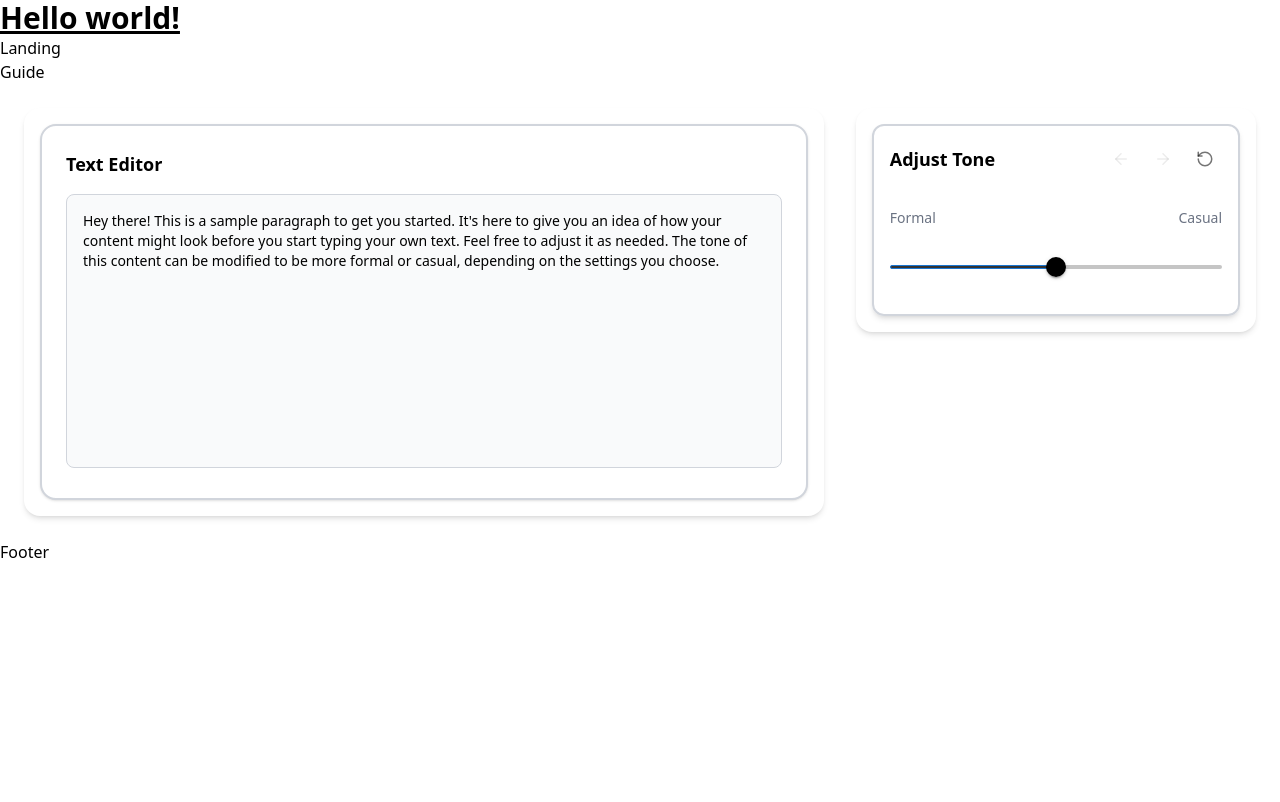
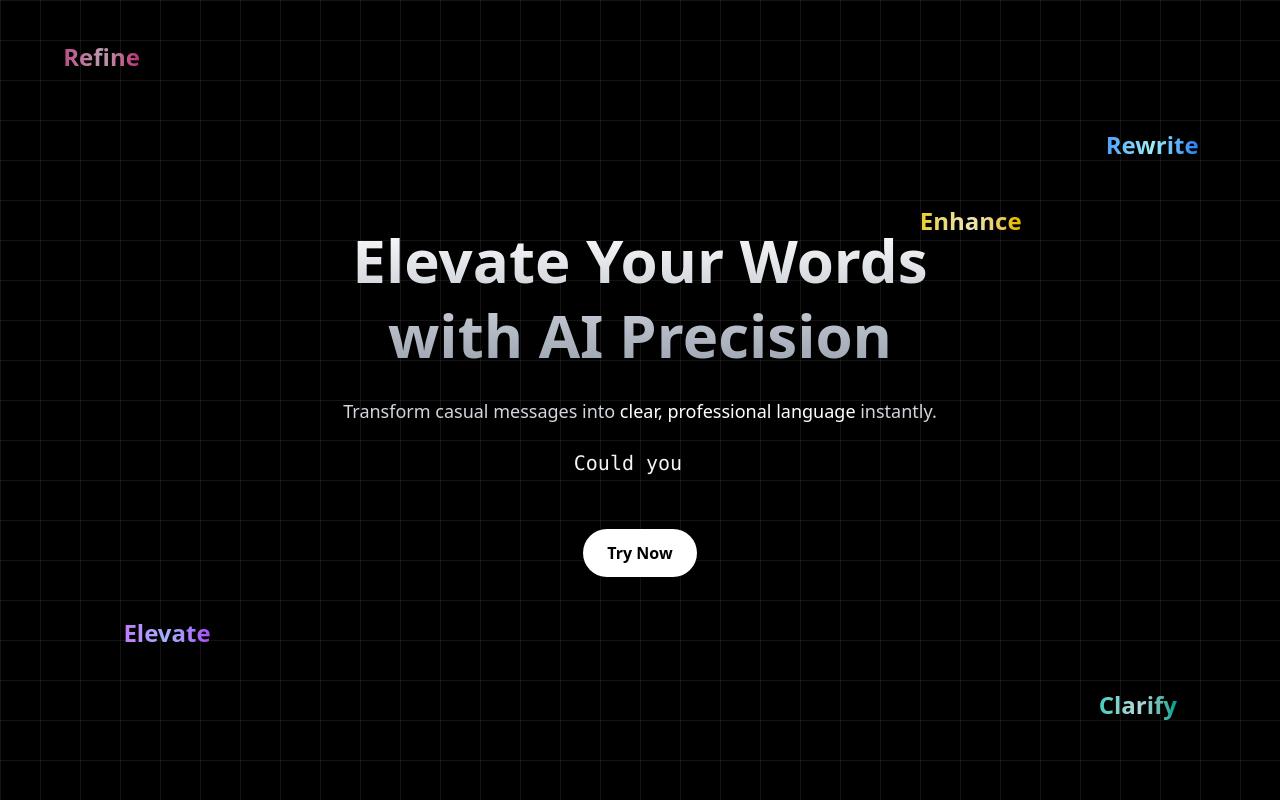
Before and after one commit to isid555/ToneSlider, a React (Vite) app: page / in a window 1280 px wide. Shown: the top 802 px of the page. Built offline with nearby package versions, Linux system fonts and the light colour scheme; no server answers.

Commit message:
feat : Landing Page commit

```diff
--- a/package.json
+++ b/package.json
@@ -15,9 +15,11 @@
     "@mui/material": "^7.0.2",
     "@tailwindcss/vite": "^4.1.5",
     "dotenv": "^16.5.0",
+    "framer-motion": "^12.9.4",
     "lucide-react": "^0.503.0",
     "react": "^19.0.0",
     "react-dom": "^19.0.0",
+    "react-simple-typewriter": "^5.0.1",
     "sonner": "^2.0.3",
     "tailwindcss": "^4.1.5"
   },
--- a/src/App.jsx
+++ b/src/App.jsx
@@ -8,9 +8,6 @@ function App() {
 
     return(
         <div>
-            <div className="text-3xl font-bold underline">
-                Hello world!
-            </div>
             <Toaster/>
                 <Landing/>
                 <Guide/>
--- a/src/pages/Landing.jsx
+++ b/src/pages/Landing.jsx
@@ -1,7 +1,81 @@
-export function Landing(){
-    return(
-        <div>
-            Landing
+import { motion } from 'framer-motion';
+import { Typewriter } from 'react-simple-typewriter';
+
+export function Landing() {
+    return (
+        <div className="relative min-h-screen bg-black overflow-hidden text-white px-6 py-24 flex items-center justify-center">
+            <div
+                className="absolute inset-0 z-0 bg-black"
+                style={{
+                    backgroundImage: `
+                        linear-gradient(to right, rgba(255,255,255,0.08) 1px, transparent 1px),
+                        linear-gradient(to bottom, rgba(255,255,255,0.08) 1px, transparent 1px)
+                    `,
+                    backgroundSize: '40px 40px'
+                }}
+            />
+
+            {[
+                { word: "Refine", top: "5%", left: "5%", gradient: "from-pink-400 via-pink-200 to-pink-500" },
+                { word: "Rewrite", top: "15%", right: "6%", gradient: "from-blue-400 via-cyan-200 to-blue-500" },
+                { word: "Elevate", bottom: "20%", left: "10%", gradient: "from-purple-400 via-indigo-300 to-purple-500" },
+                { word: "Enhance", top: "25%", right: "20%", gradient: "from-yellow-300 via-yellow-100 to-yellow-400" },
+                { word: "Clarify", bottom: "10%", right: "8%", gradient: "from-teal-300 via-cyan-100 to-teal-500" },
+            ].map((item, idx) => (
+                <motion.div
+                    key={idx}
+                    className={`absolute text-lg md:text-2xl font-semibold pointer-events-none drop-shadow-lg bg-gradient-to-r ${item.gradient} bg-clip-text text-transparent`}
+                    style={{ ...item, animationDelay: `${idx * 0.4}s` }}
+                    animate={{
+                        y: [0, -10, 0, 10, 0],
+                        x: [0, 5, 0, -5, 0],
+                        opacity: [0.7, 1, 0.85, 1, 0.7],
+                    }}
+                    transition={{
+                        duration: 6 + idx,
+                        repeat: Infinity,
+                        repeatType: "loop",
+                        ease: "easeInOut"
+                    }}
+                >
+                    {item.word}
+                </motion.div>
+            ))}
+
+            <motion.div
+                className="relative z-10 text-center max-w-3xl w-full"
+                initial={{opacity: 0, y: 40}}
+                animate={{opacity: 1, y: 0}}
+                transition={{duration: 1}}
+            >
+                <h1 className="text-4xl md:text-6xl font-extrabold bg-gradient-to-b from-white to-gray-400 bg-clip-text text-transparent mb-6 leading-tight">
+                    Elevate Your Words<br />with AI Precision
+                </h1>
+                <p className="text-lg text-gray-300 mb-6">
+                    Transform casual messages into <span className="text-white font-medium">clear, professional language</span> instantly.
+                </p>
+
+                <div className="text-xl text-gray-100 font-mono mb-6 h-10">
+                    <Typewriter
+                        words={[
+                            'can u ping me the details?',
+                            'Could you please send me the details?',
+                            'i need help with this',
+                            'I would appreciate your assistance with this.',
+                        ]}
+                        loop={true}
+                        cursor
+                        cursorStyle="|"
+                        typeSpeed={55}
+                        deleteSpeed={40}
+                        delaySpeed={2500}
+                    />
+                </div>
+
+                <button className="mt-4 px-6 py-3 bg-white text-black font-semibold rounded-full shadow hover:bg-gray-200 transition">
+                    Try Now
+                </button>
+            </motion.div>
         </div>
-    )
+    );
 }
```
Also changed, not shown: 1 other file (tests, documents, lock files or other folders).
